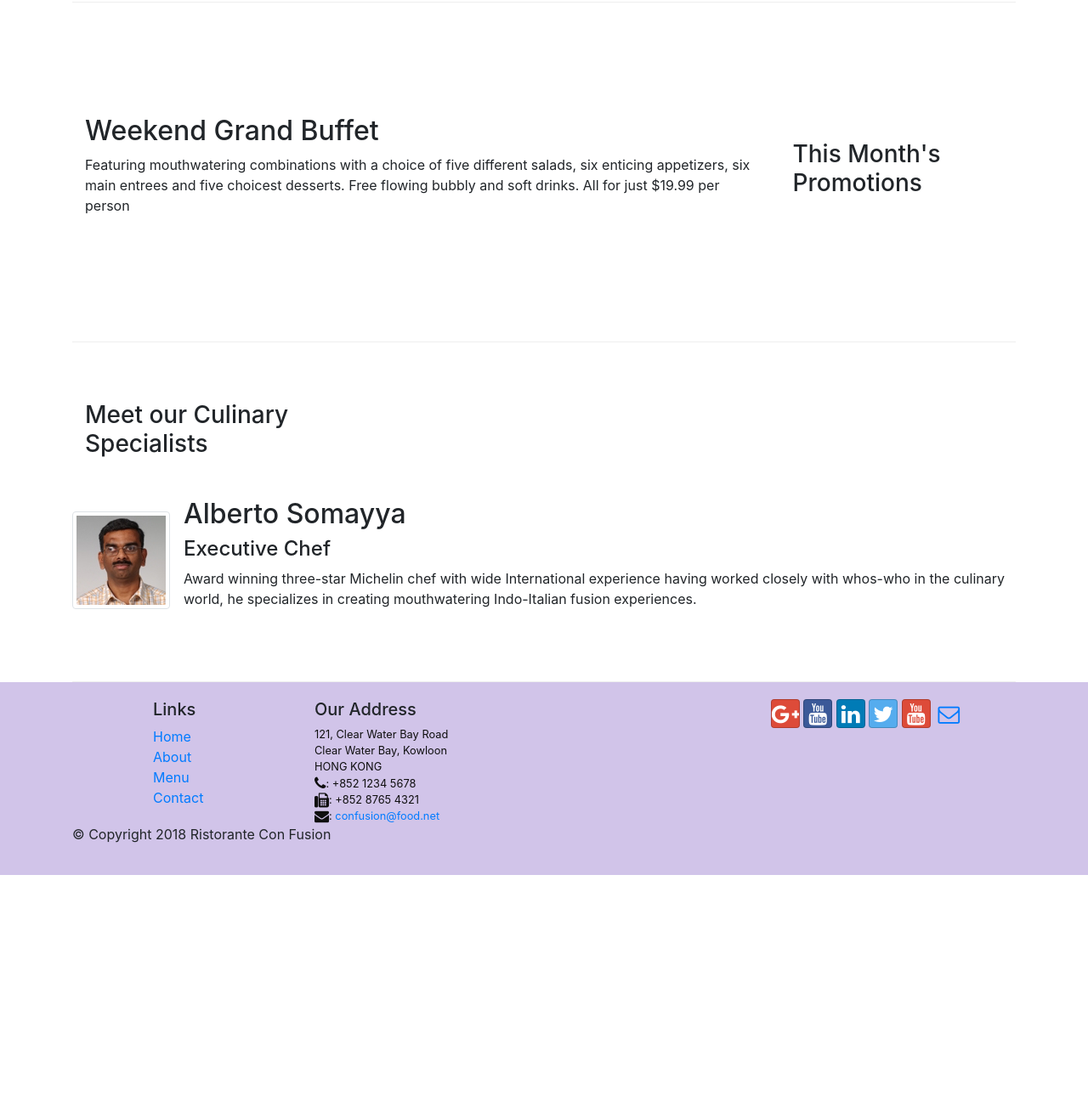
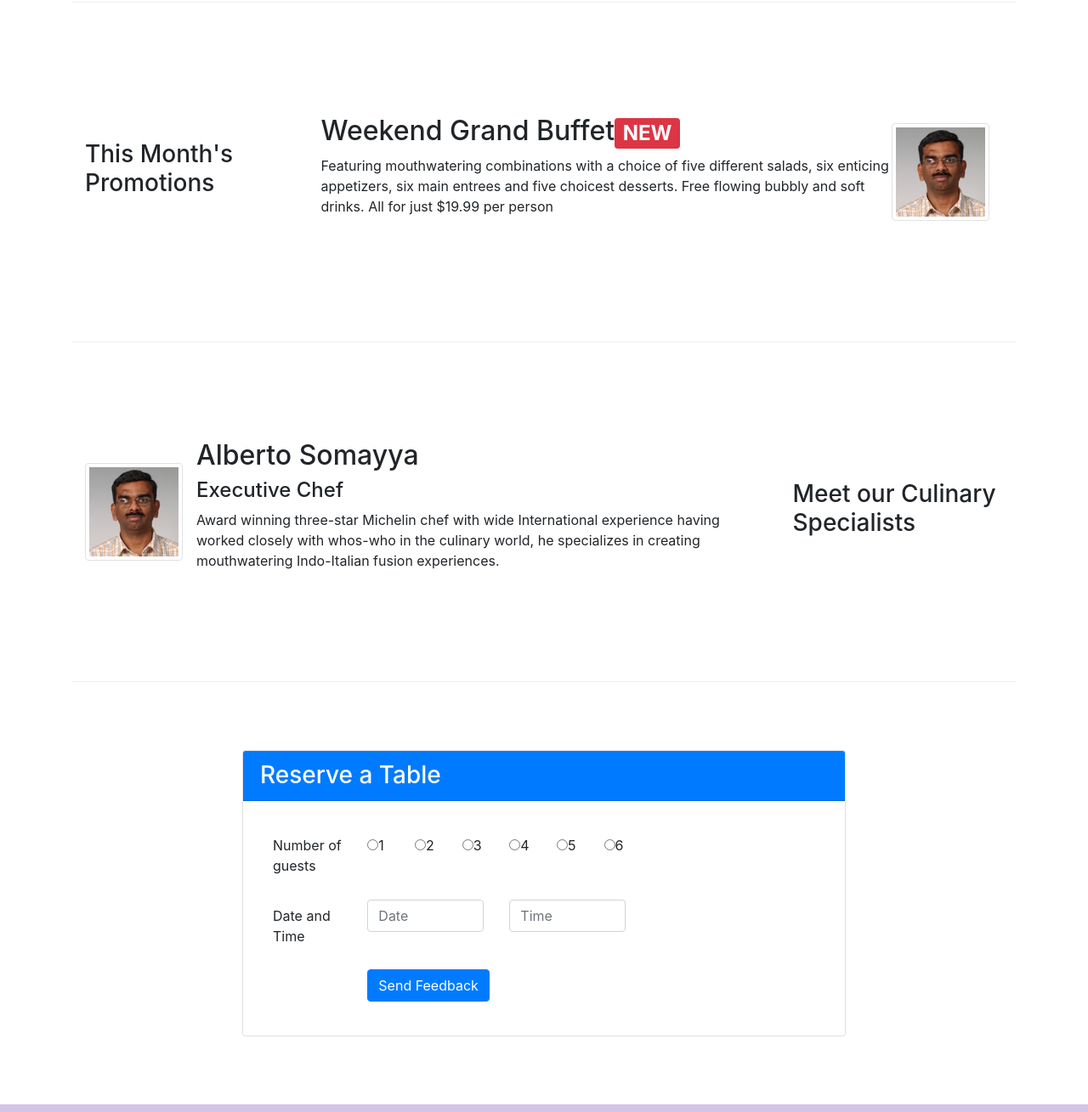
Before and after one commit to jonhealy1/conFusion, a website: page index.html in a window 1280 px wide. Shown: the part 731-2040 px from the top of the page at 85% size. Before the commit the page ends 1761 px from the top, so only its background shows below. Drawn offline with nearby package versions, Linux system fonts and the light colour scheme.

Commit message:
Assignment 2

```diff
--- a/css/styles.css
+++ b/css/styles.css
@@ -39,3 +39,14 @@ address {
 	margin:0px;
 	color:#0f0f0f;
 }
+
+.card{
+	margin: 80px 0px 80px 0px;
+}
+.form-group{
+	margin: 20px 0px 20px 0px;
+}
+
+.radio-inline{
+	margin: 0px 0px 0px 0px;
+}
--- a/index.html
+++ b/index.html
@@ -48,6 +48,9 @@
                 <div class="col-12 col-sm align-self-center">
                         <img src="img/logo.png" class="img-fluid">
                 </div>
+                <div class="offset-md-0 col-md-3 align-self-center">
+                        <a href="#resv" class="btn-lg btn-primary" role="button">Reserve Table</a>
+                </div>
             </div>
         </div>
     </header>
@@ -57,7 +60,7 @@
             <div class="col-12 col-sm-4 order-sm-last col-md-3">
                 <h3>Our Lipsmacking Culinary Creations</h3>
             </div>
-            <div class="media">
+            <div class="media col-md-9">
                 <img class="d-flex mr-3 img-thumbnail align-self-center"
                     src="img/uthappizza.png" alt="Uthapizza">
                 <div class="media-body">
@@ -70,22 +73,27 @@
             </div>
         </div>
 
+        <div class="row row-content align-items-center">
+                <div class="col-12 col-sm-4 col-md-3">
+                    <h3>This Month's Promotions</h3>
+                </div>
+                <div class="media col-md-9">
+
+                        <div class="media-body">
+                            <h2 class="mt-0">Weekend Grand Buffet<span class="badge badge-danger">NEW</span></h2>
+
+                            <p class="d-none d-sm-block">Featuring mouthwatering combinations with a choice of five different salads, six enticing appetizers, six main entrees and five choicest desserts. Free flowing bubbly and soft drinks. All for just $19.99 per person </p>
+                        </div>
+                        <img class="d-flex mr-3 img-thumbnail align-self-center"
+                            src="img/alberto.png" alt="Alberto Somayya">
+                </div>
+        </div>
+
+
 
         <div class="row row-content align-items-center">
-            <div class="col-12 col-sm-4 col-md-3">
-                <h3>This Month's Promotions</h3>
-            </div>
-            <div class="col col-sm order-sm-first col-md">
-                <h2>Weekend Grand Buffet</h2>
-                <p>Featuring mouthwatering combinations with a choice of five different salads, six enticing appetizers, six main entrees and five choicest desserts. Free flowing bubbly and soft drinks. All for just $19.99 per person </p>
-            </div>
-        </div>
 
-        <div class="row row-content align-items-center">
-            <div class="col-12 col-sm-4 col-md-3">
-                <h3>Meet our Culinary Specialists</h3>
-            </div>
-            <div class="media">
+            <div class="media col-md-9">
                     <img class="d-flex mr-3 img-thumbnail align-self-center"
                         src="img/alberto.png" alt="Alberto Somayya">
                     <div class="media-body">
@@ -98,6 +106,79 @@
                             Indo-Italian fusion experiences.</p>
                     </div>
             </div>
+            <div class="col-12 col-sm-4 col-md-3">
+                    <h3>Meet our Culinary Specialists</h3>
+                </div>
+        </div>
+        <div class="container col-12 col-sm-8">
+                <div class="card offset-md-1 ">
+                    <h3 id="resv" class="card-header bg-primary text-white">Reserve a Table</h3>
+                    <div class="card-body">
+                            <div class="form-group row">
+
+                                    <label form="numGuests" class="col-md-2 ol-form-label"
+                                            >Number of guests</label>
+                                    <div class="checkbox col-md-1">
+                                        <label class="radio-inline">
+                                            <input type="radio" name="optradio">1
+                                        </label>
+                                    </div>
+                                    <div class="checkbox col-md-1">
+                                            <label class="radio-inline">
+                                                    <input type="radio" name="optradio">2
+                                                </label>
+                                    </div>
+
+                                    <div class="checkbox col-md-1">
+                                            <label class="radio-inline">
+                                                    <input type="radio" name="optradio">3
+                                                </label>
+                                    </div>
+                                    <div class="checkbox col-md-1">
+                                            <label class="radio-inline ">
+                                                    <input type="radio" name="optradio">4
+                                                </label>
+                                    </div>
+
+                                    <div class="checkbox col-md-1">
+                                            <label class="radio-inline">
+                                                    <input type="radio" name="optradio">5
+                                                </label>
+                                    </div>
+                                    <div class="checkbox col-md-1">
+                                            <label class="radio-inline">
+                                                    <input type="radio" name="optradio">6
+                                                </label>
+                                    </div>
+
+                                </div>
+                                <div class="form-group row">
+                                        <label form="date" class="col-md-2 col-form-label"
+                                            >Date and Time</label>
+                                        <div class="col-md-3">
+                                            <input type="text" class="form-control" id="date"
+                                                name="date" placeholder="Date">
+                                        </div>
+
+
+                                        <div class="col-md-3">
+                                            <input type="text" class="form-control"
+                                                id="time" name="time" placeholder="Time">
+                                        </div>
+                                </div>
+                                <div class="form-group row">
+                                        <div class="offset-md-2 col-md-10">
+                                            <button type="submit" class="btn btn-primary">
+                                                Send Feedback
+                                            </button>
+                                        </div>
+                                </div>
+
+
+
+
+                    </div>
+                </div>
         </div>
     </div>
 
```
